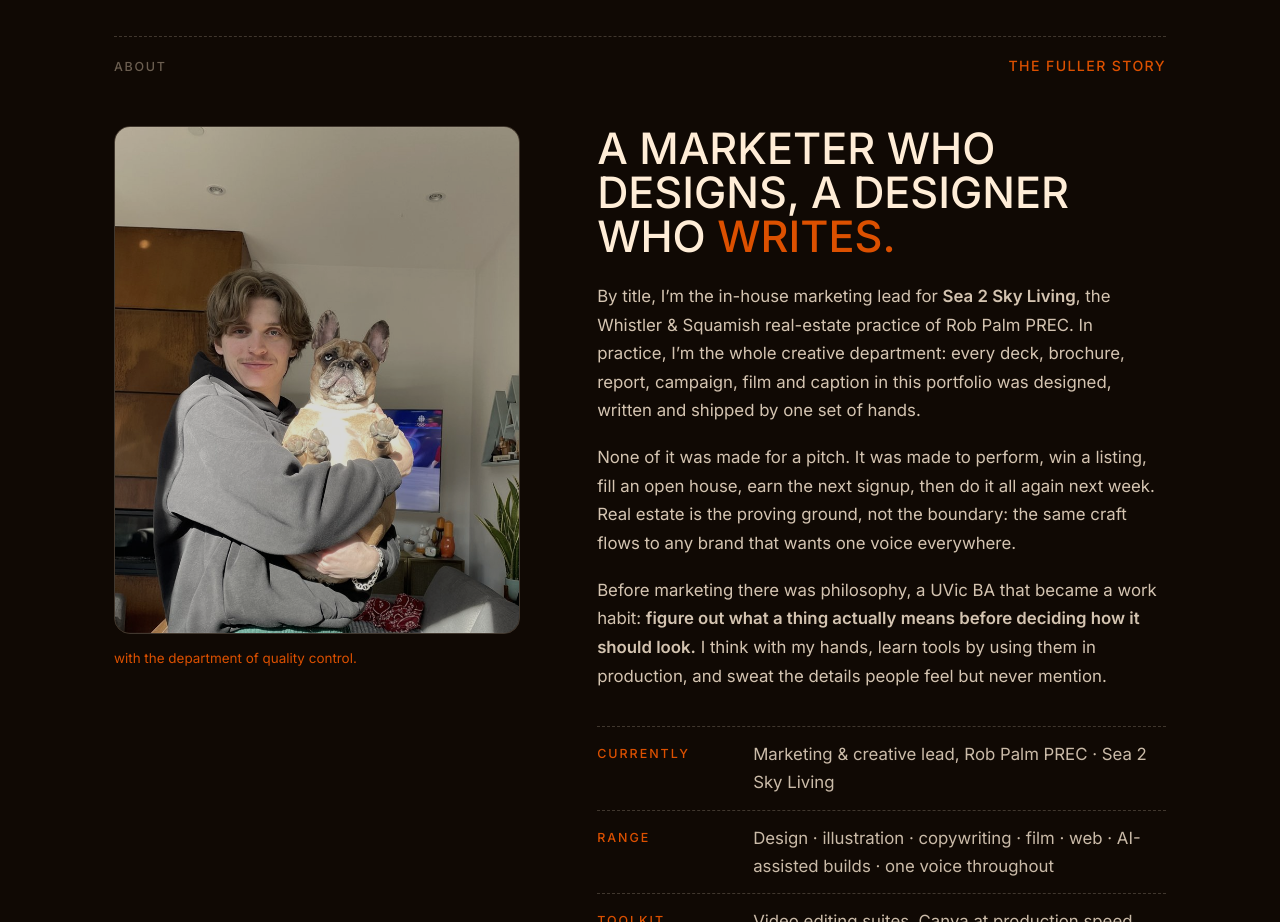
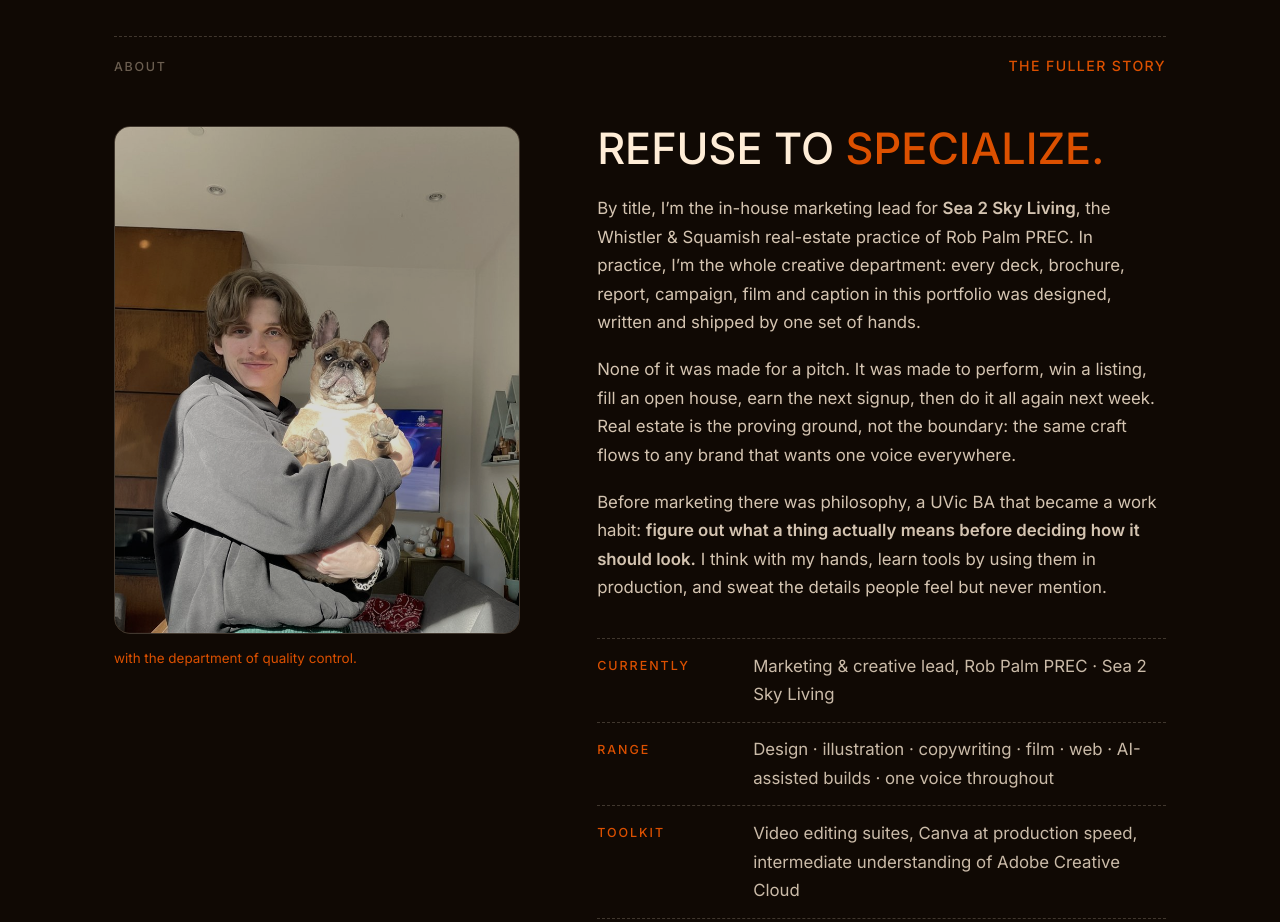
Before and after one commit to 4inx/Portfolio, a plain HTML site: page index.html in a window 1280 px wide. Shown: the part 2040-2962 px from the top of the page. Drawn offline with Linux system fonts and the light colour scheme.

Commit message:
About headline: "A marketer who designs, a designer who writes." -> "Refuse to specialize."
Present tense, short, and honest rather than a crafted ad-copy line.

```diff
--- a/index.html
+++ b/index.html
@@ -240,7 +240,7 @@
         <p class="portrait-cap">with the department of quality control.</p>
       </div>
       <div class="about-copy rv d2">
-        <h2 class="serif">A marketer who designs, a designer who <em class="tilt">writes.</em></h2>
+        <h2 class="serif">Refuse to <em class="tilt">specialize.</em></h2>
         <p>By title, I’m the in-house marketing lead for <b>Sea 2 Sky Living</b>, the Whistler &amp; Squamish real-estate practice of Rob Palm PREC. In practice, I’m the whole creative department: every deck, brochure, report, campaign, film and caption in this portfolio was designed, written and shipped by one set of hands.</p>
         <p>None of it was made for a pitch. It was made to perform, win a listing, fill an open house, earn the next signup, then do it all again next week. Real estate is the proving ground, not the boundary: the same craft flows to any brand that wants one voice everywhere.</p>
         <p>Before marketing there was philosophy, a UVic BA that became a work habit: <b>figure out what a thing actually means before deciding how it should look.</b> I think with my hands, learn tools by using them in production, and sweat the details people feel but never mention.</p>
```
